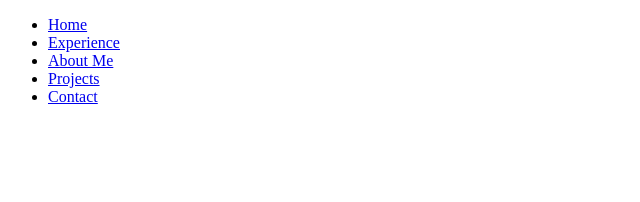
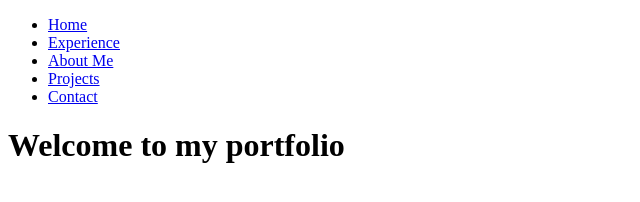
Before and after one commit to oscarhcl/cse134-hw3, a plain HTML site: page index.html in a window 1280 px wide. Shown: the whole page, without its empty margins (0-640 px from the left). Drawn offline with Linux system fonts and the light colour scheme.

Commit message:
second commit

```diff
--- a/index.html
+++ b/index.html
@@ -14,5 +14,8 @@
             <li><a href="#">Contact</a></li>
         </ul>
     </nav>
+    <header>
+        <h1>Welcome to my portfolio</h1>
+    </header>
 </body>
 </html>
```
